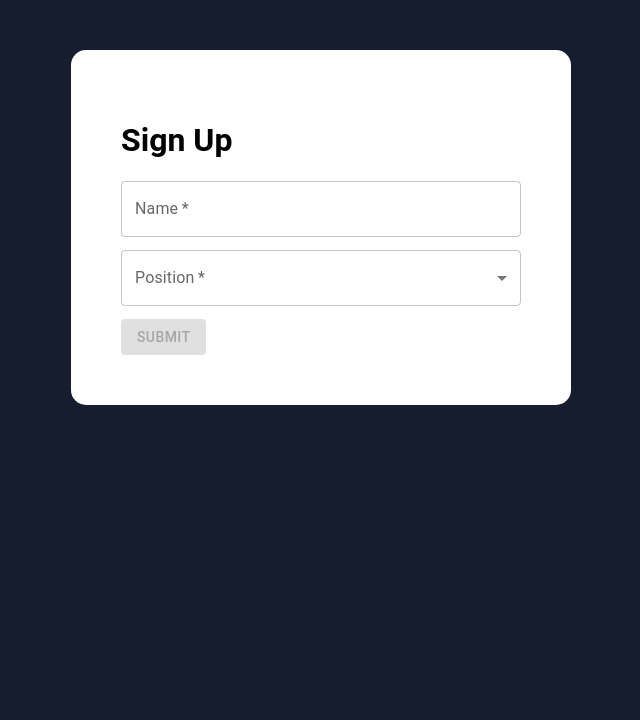
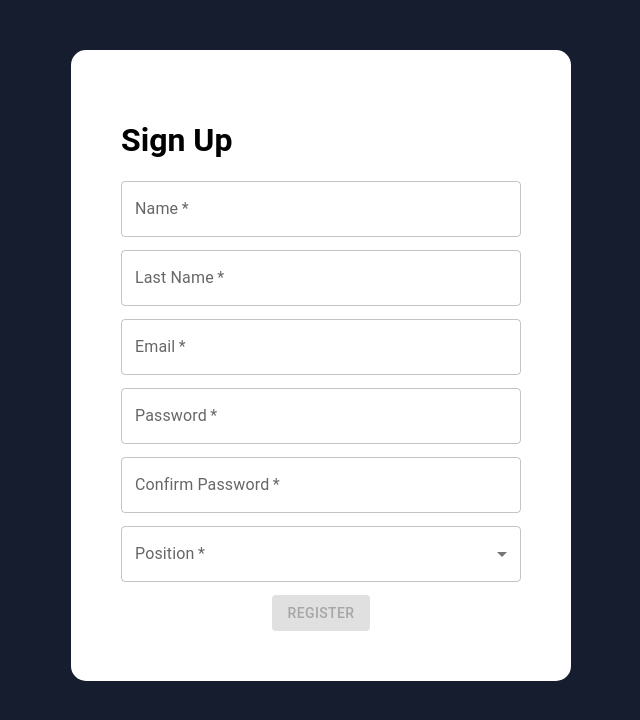
Before and after one commit to JHDEZ1108/Formik-Login, a React (Create React App) app: page / in a window 1280 px wide. Shown: the top 720 px of the page, without its empty margins (319-959 px from the left). Built offline with nearby package versions, Linux system fonts and the light colour scheme.

Commit message:
Adding extra fields

```diff
--- a/src/components/App/index.tsx
+++ b/src/components/App/index.tsx
@@ -1,3 +1,4 @@
+/* ---------- Imports -----------*/
 import React from 'react';
 import { Formik, Form } from 'formik';
 import * as Yup from 'yup';
@@ -6,13 +7,14 @@ import "./App.css"
 
 import FormikSelect, { FormikSelectItem } from "../FormikSelect";
 import FormikField from "../FormikField";
-import { Button } from "@mui/material";
+import { Button, Typography } from "@mui/material";
 
 interface FormValues{
   name: string;
   position: string;
 }
 
+/* ---------- Inital Values -----------*/
 const initialValues: FormValues = {
   name: '',
   position: ''
@@ -42,7 +44,7 @@ const App: React.FC = () =>{
     alert(JSON.stringify(values));
   };
 
-  /* Validation schemas */
+/* ---------- Form validation Schemas -----------*/
   const SignupSchema = Yup.object().shape({
     name: Yup.string()
       .min(2, 'Too short to be a name!')
@@ -62,22 +64,48 @@ const App: React.FC = () =>{
         {({dirty, isValid}) =>{
           return(
             <Form>
-              <FormikField name="name" label="Name" required/>
+              <FormikField
+                required
+                name="name"
+                label="Name"
+              />
+              <FormikField
+                required
+                name="lastname"
+                label="Last Name"
+              />
+              <FormikField
+                required
+                name="email"
+                label="Email"
+              />
+              <FormikField
+                required
+                name="password"
+                label="Password"
+              />
+              <FormikField
+                required
+                type="password"
+                name="passwordConfirm"
+                label="Confirm Password"
+              />
               <FormikSelect
                 required
                 name="position"
                 label="Position"
                 items={positionItems}
               />
-
-              <Button
-                disabled={!dirty || !isValid}
-                variant="contained"
-                color="primary"
-                type="submit"
-              >
-                Submit
-              </Button>
+              <Typography align="center">
+                <Button
+                  disabled={!dirty || !isValid}
+                  variant= "contained"
+                  color= "primary"
+                  type= "submit"
+                >
+                  REGISTER
+                </Button>
+              </Typography>
             </Form>
           );
         }}
```
